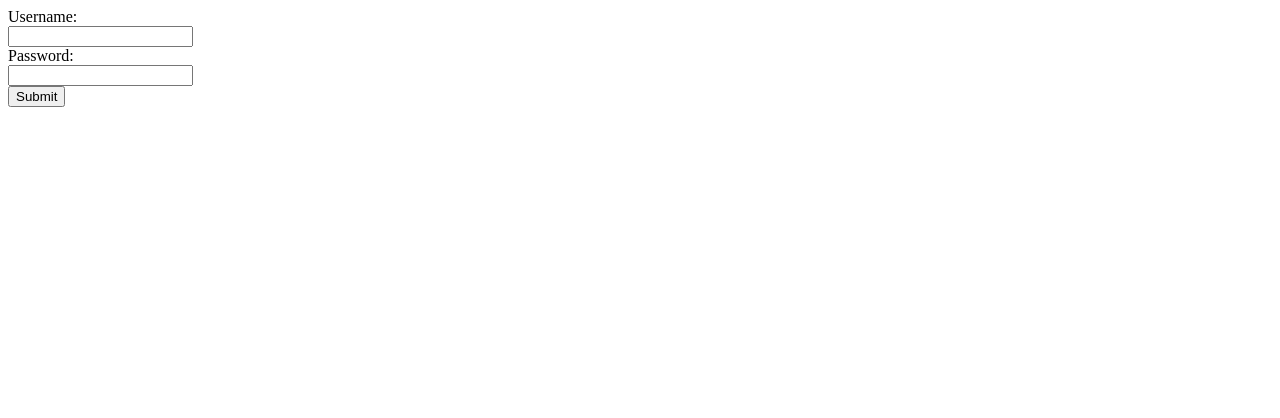
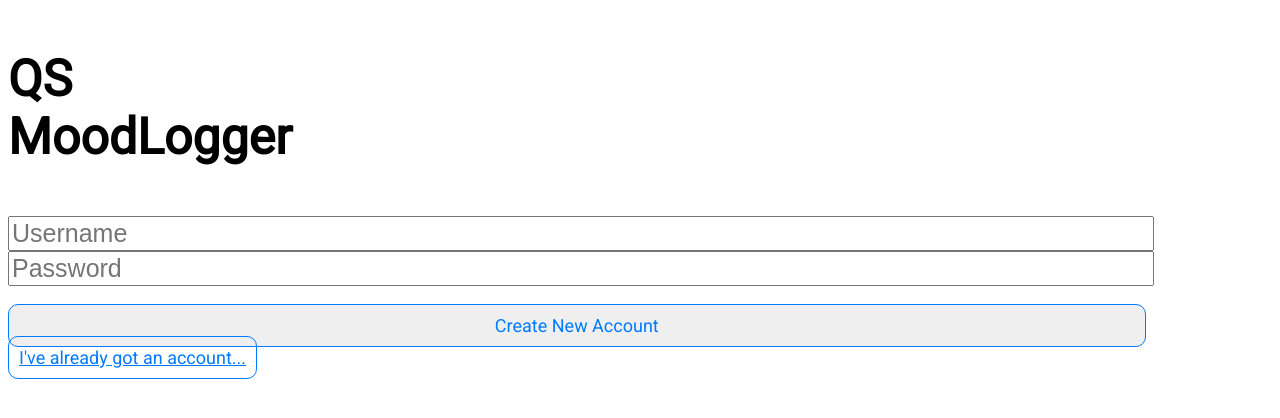
Before and after one commit to aidan-pd/mind_mapper, a PHP site: page /mind_mapper/new_account.html in a window 1280 px wide. Shown: the top 418 px of the page. Run offline with PHP 8.4, Linux system fonts and the light colour scheme.

Commit message:
new new account page

```diff
--- a/src/login_page.php
+++ b/src/login_page.php
@@ -34,9 +34,10 @@
 		 <form action="php/login.php" method="post">
 			<input type="text" name="username" placeholder="Username"><br>
   			<input type="password" name="password" placeholder="Password"><br>
-  			<input type="submit" value="Submit" class="button">
+  		</br>
+  			<input type="submit" value="Log In" class="button">
 		</form>
-		<p class="button">Create a New Account</p>
+		<a class="button" href="new_account.html">I haven't got an account...</a>
 	</body>
 
 </html>
--- a/src/new_account.html
+++ b/src/new_account.html
@@ -1,12 +1,44 @@
+
 <!DOCTYPE html>
+
+
 <html>
+	<head>
+		<link rel="stylesheet" type="text/css" href="css/welcome_page.css">
+		<link rel="stylesheet" type="text/css" href="css/login_page.css">
+
+		<link href="https://fonts.googleapis.com/css?family=Roboto" rel="stylesheet">
+		<meta name="viewport" content="width=device-width, initial-scale=1, user-scalable=no" />
+
+		<title>QS Mood Logger</title>
+		<link rel="apple-touch-icon" sizes="57x57" href="icons/apple-icon-57x57.png">
+		<link rel="apple-touch-icon" sizes="60x60" href="icons/apple-icon-60x60.png">
+		<link rel="apple-touch-icon" sizes="72x72" href="icons/apple-icon-72x72.png">
+		<link rel="apple-touch-icon" sizes="76x76" href="icons/apple-icon-76x76.png">
+		<link rel="apple-touch-icon" sizes="114x114" href="icons/apple-icon-114x114.png">
+		<link rel="apple-touch-icon" sizes="120x120" href="icons/apple-icon-120x120.png">
+		<link rel="apple-touch-icon" sizes="144x144" href="icons/apple-icon-144x144.png">
+		<link rel="apple-touch-icon" sizes="152x152" href="icons/apple-icon-152x152.png">
+		<link rel="apple-touch-icon" sizes="180x180" href="icons/apple-icon-180x180.png">
+		<link rel="icon" type="image/png" sizes="192x192"  href="icons/android-icon-192x192.png">
+		<link rel="icon" type="image/png" sizes="32x32" href="icons/favicon-32x32.png">
+		<link rel="icon" type="image/png" sizes="96x96" href="icons/favicon-96x96.png">
+		<link rel="icon" type="image/png" sizes="16x16" href="icons/favicon-16x16.png">
+		<link rel="manifest" href="icons/manifest.json">
+		<meta name="msapplication-TileColor" content="#ffffff">
+		<meta name="msapplication-TileImage" content="icons/ms-icon-144x144.png">
+		<meta name="theme-color" content="#ffffff">
+
+	</head>
 	<body>
-		<form action="php/add_new_account.php" method="post">
-			Username:<br>
-			<input type="text" name="username"><br>
-			Password:<br>
-  			<input type="text" name="password"><br>
-  			<input type="submit" value="Submit">
+		 <p id="titleText">QS <br> MoodLogger</p>
+		 <form action="php/add_new_account.php" method="post">
+			<input type="text" name="username" placeholder="Username"><br>
+  			<input type="password" name="password" placeholder="Password"><br>
+  		</br>
+  			<input type="submit" value="Create New Account" class="button">
 		</form>
+		<a class="button" href="new_account.html">I've already got an account...</a>
 	</body>
+
 </html>
```
